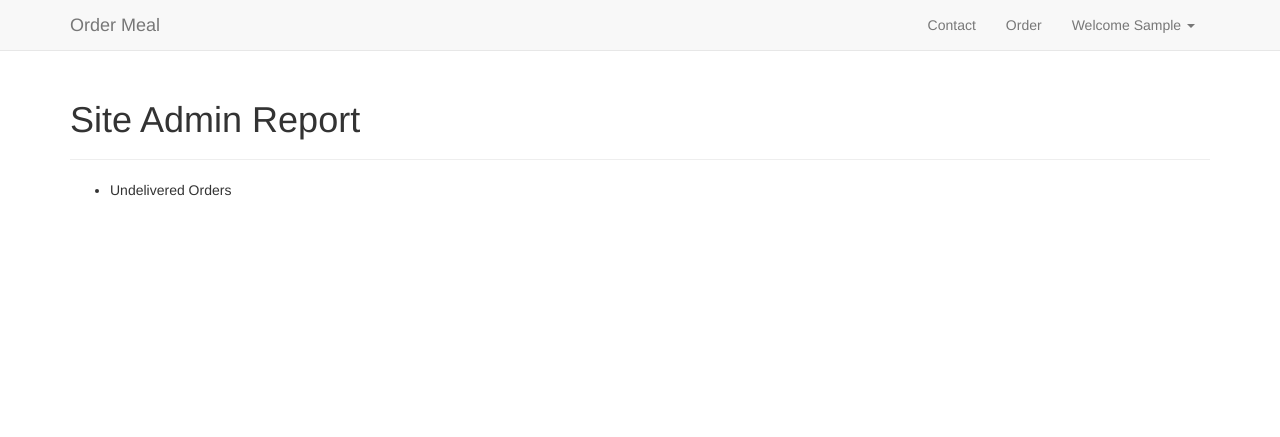
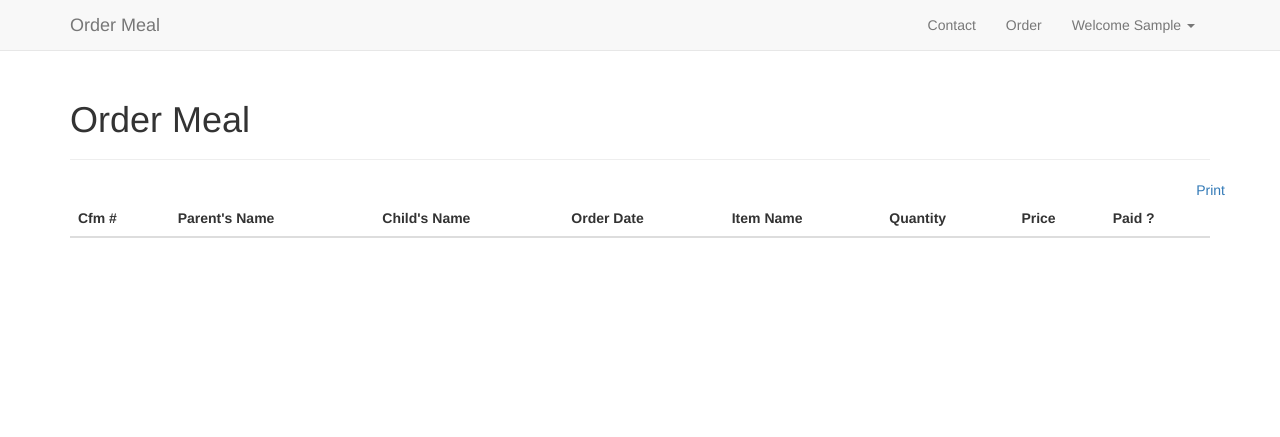
Before and after one commit to pykhan/ordermeal, a Django app: page /report in a window 1280 px wide. Shown: the top 437 px of the page. Run offline with Django 3.2, Linux system fonts and the light colour scheme; the visitor is signed in with stand-in values (Sample User, id 1); data that the repository does not hold is empty; parts of the project's set-up code (start-up, migrations or seed data) failed here and were passed over; some libraries are stand-ins or nearby versions.

Commit message:
report added

```diff
--- a/web/api.py
+++ b/web/api.py
@@ -97,7 +97,6 @@ def session_cleanup(request):
     request.session.pop("cart")
     request.session.pop("order_total_with_membership_fee")
     request.session.pop("order_total")
-    request.session.pop("is_membership_paid")
 
 
 @login_required
@@ -213,7 +212,7 @@ def confirm_payment(request, check_no):
         other_order_cfm = (request.user.last_name + "-Check-" + check_no).title()
         last_order_obj = OrderConfirmationId.objects.order_by('-order_cfm')
         if last_order_obj:
-            last_order = last_order_obj[0].order_cfm
+            last_order = last_order_obj[0].order_cfm + 1
         else:
             last_order = 1001
         cfm_id_obj = OrderConfirmationId(order_cfm=last_order, other_order_cfm=other_order_cfm,
--- a/web/templates/web/base.html
+++ b/web/templates/web/base.html
@@ -62,6 +62,7 @@
                     <ul class="dropdown-menu">
                         <li><a href="{% url 'ol:profile' %}">My Profile</a></li>
                         {% if user.is_staff %}
+                            <li><a href="{% url 'ol:report' %}">Report</a></li>
                             <li><a href="{% url 'admin:index' %}">Admin</a></li>
                             <li role="separator" class="divider"></li>
                         {% endif %}
--- a/web/templates/web/report.html
+++ b/web/templates/web/report.html
@@ -2,7 +2,43 @@
 {% load widget_tweaks %}
 
 {% block page_body %}
-<ul>
-    <li>Undelivered Orders</li>
-</ul>
+<div class="row">
+    <div class="pull-right">
+        <a href="javascript:window.print();">Print</a>
+    </div>
+</div>
+<div class="table-responsive">
+    <table class="table table-striped">
+        <thead>
+            <th>Cfm #</th>
+            <th>Parent's Name</th>
+            <th>Child's Name</th>
+            <th>Order Date</th>
+            <th>Item Name</th>
+            <th>Quantity</th>
+            <th>Price</th>
+            <th>Paid ?</th>
+        </thead>
+        <tbody>
+            {% for order in object_list %}
+                <tr>
+                    <td>{{ order.order_cfm.order_cfm }}</td>
+                    <td>{{ order.parent.first_name }} {{ order.parent.last_name }}</td>
+                    <td>{{ order.child.first_name }} {{ order.child.last_name }}</td>
+                    <td>{{ order.for_date }}</td>
+                    <td>{{ order.product.name }}</td>
+                    <td>{{ order.quantity }}</td>
+                    <td>{{ order.price }}</td>
+                    <td>
+                        {% if order.order_cfm.has_paid %}
+                            Yes
+                        {% else %}
+                            No
+                        {% endif %}
+                    </td>
+                </tr>
+            {% endfor %}
+        </tbody>
+    </table>
+</div>
 {% endblock %}
--- a/web/views.py
+++ b/web/views.py
@@ -1,3 +1,4 @@
+
 import logging
 from datetime import datetime
 from decimal import Decimal
@@ -7,7 +8,7 @@ from django.conf import settings
 from django.contrib.auth import authenticate, login, logout
 from django.contrib.auth.decorators import login_required
 from django.utils.decorators import method_decorator
-from django.views.generic import (FormView, TemplateView, RedirectView)
+from django.views.generic import (FormView, TemplateView, RedirectView, ListView)
 from django.urls import (reverse_lazy, reverse)
 from django.http import (HttpResponseRedirect, HttpResponse)
 from django.contrib.auth.forms import AuthenticationForm
@@ -257,58 +258,6 @@ class PaymentConfirmationView(LoginRequiredMixin, TemplateView):
     confirmation_number = None
     paypal_confirmation = None
 
-    # def get(self, request, *args, **kwargs):
-    #     self.confirmation_number = request.session.get("order_confirmation_no", None)
-    #     cart_total = get_cart_total(request)
-    #     paypal_charge = cart_total * 0.05
-    #     total_charge = cart_total + paypal_charge
-    #     item_list = []
-    #     for item in request.sessioin.get("cart"):
-    #         item_list.append({
-    #             "name": item["name"],
-    #             "sku": item["id"],
-    #             "price": str(item["price"]),
-    #             "quantity": item["quantity"]
-    #         },)
-    #     payment = paypalrestsdk.Payment({
-    #         "intent": "sale",
-    #         "payer": {
-    #             "payment_method": "paypal"
-    #         },
-    #         "redirect_urls": {
-    #             "return_url": "http://localhost:8000/payment/execute",
-    #             "cancel_url": "http://localhost:8000/"
-    #         },
-    #         "transactions": [{
-
-    #             # ItemList
-    #             "item_list": {
-    #                 "items": item_list
-    #             },
-
-    #             # Amount
-    #             # Let's you specify a payment amount.
-    #             "amount": {
-    #                 "total": str(total_charge),
-    #                 "currency": "USD"},
-    #             "description": "This is the payment transaction description."
-    #         }]
-    #     })
-    #     if payment.create():
-    #         self.paypal_confirmation = payment.id
-    #         print("Payment[%s] created successfully" % (payment.id))
-    #         # Redirect the user to given approval url
-    #         for link in payment.links:
-    #             if link.method == "REDIRECT":
-    #                 # Convert to str to avoid google appengine unicode issue
-    #                 # https://github.com/paypal/rest-api-sdk-python/pull/58
-    #                 redirect_url = str(link.href)
-    #                 print("Redirect for approval: %s" % (redirect_url))
-    #     else:
-    #         print("Error while creating payment:")
-    #         print(payment.error)
-    #     return super(PaymentConfirmationView, self).get(request, *args, **kwargs)
-
     def get_context_data(self, **kwargs):
         context = super(PaymentConfirmationView, self).get_context_data(**kwargs)
         context["page_header"] = "Payment Confirmation"
@@ -333,14 +282,14 @@ class ProfileView(LoginRequiredMixin, TemplateView):
             user.save()
         else:
             raise Exception("Invalid password")
-        return super(ProfileView, self).get(request, *args, **kwargs)
+        return super(ProfileView, self).post(request, *args, **kwargs)
 
 
-class ReportView(LoginRequiredMixin, TemplateView):
+class ReportView(LoginRequiredMixin, ListView):
     template_name = 'web/report.html'
+    model = Order
+    queryset = None
 
-    def get_context_data(self, **kwargs):
-        context = super(ReportView, self).get_context_data(**kwargs)
-        context["page_header"] = "Site Admin Report"
-        context["change_password_form"] = ChangePasswordForm(prefix='ch_pwd')
-        return context
+    def get(self, request, *args, **kwargs):
+        self.queryset = Order.objects.filter(order_cfm__has_delivered=False).order_by('for_date')
+        return super(ReportView, self).get(request, *args, **kwargs)
```
